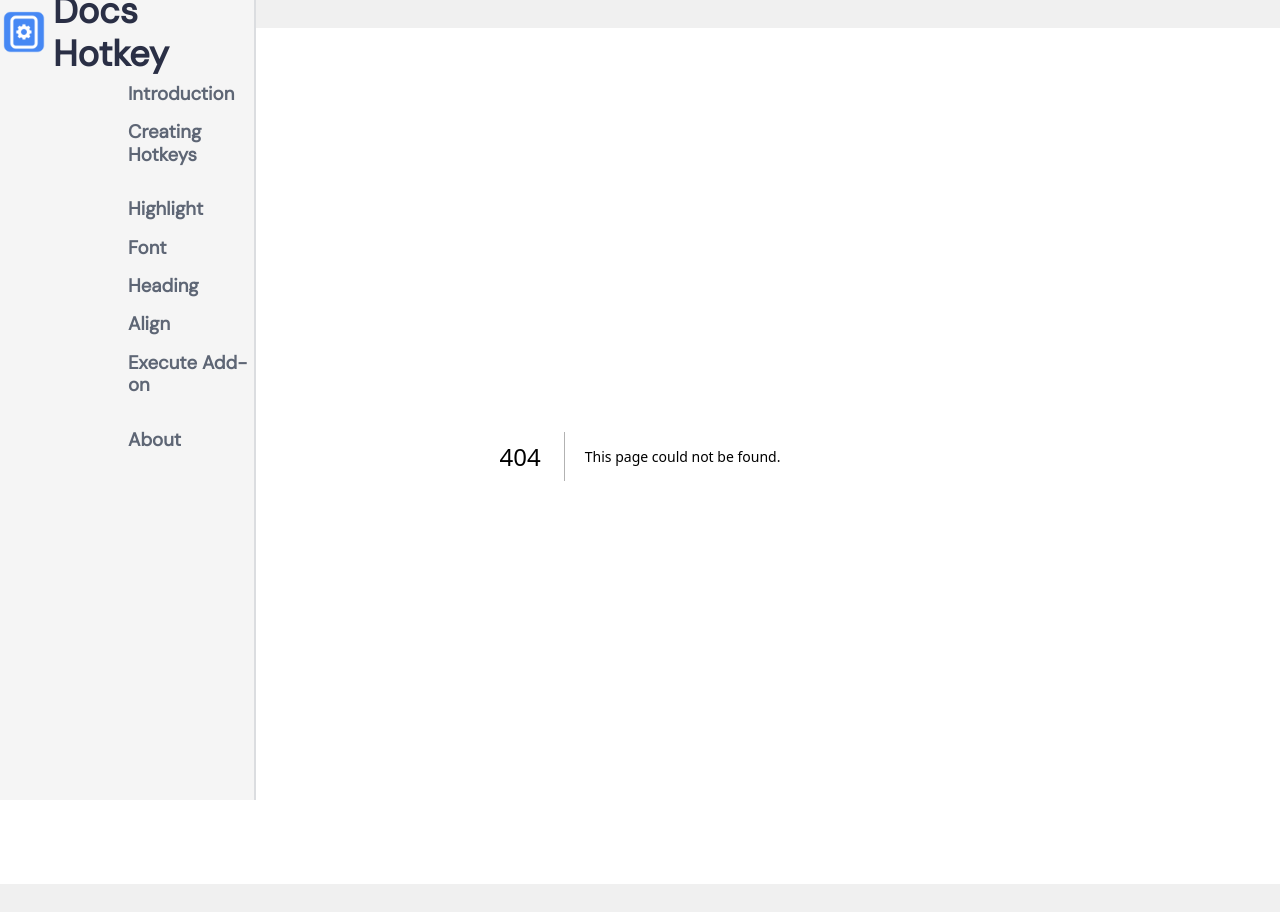
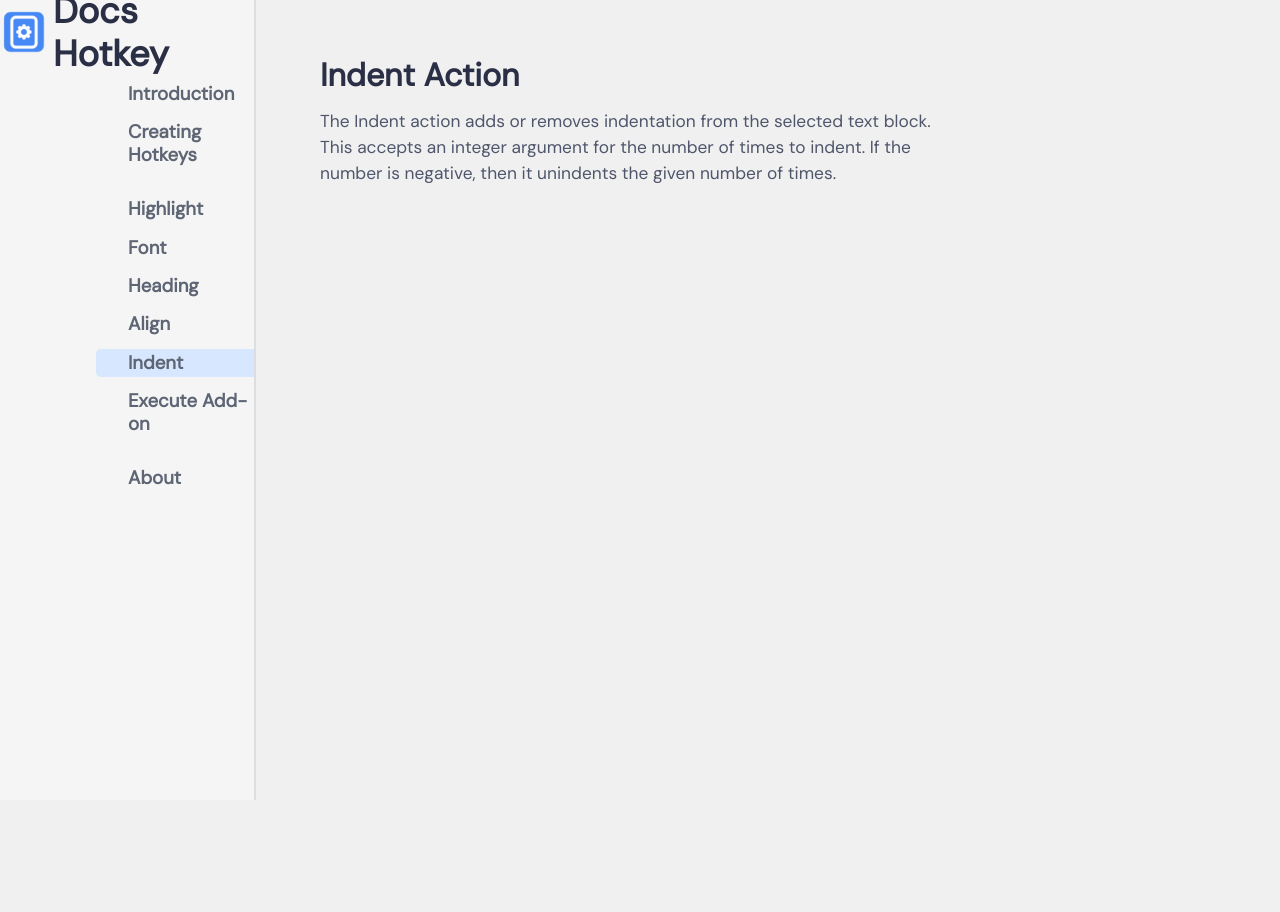
Before and after one commit to ZackMurry/docs-hotkey, a Next.js app in the folder web/frontend/: page /indent in a window 1280 px wide. Before the commit this address had no page. After the commit the page ends 800 px from the top, so only its background shows below. Built offline with nearby package versions, Linux system fonts and the light colour scheme.

Commit message:
Bump version and add documentation for indent

```diff
--- a/web/frontend/components/DocumentationPage.tsx
+++ b/web/frontend/components/DocumentationPage.tsx
@@ -28,6 +28,7 @@ const DocumentationPage: FC<Props> = ({ children }) => {
             <NavItem title='Font' path='/font' currentPath={path} />
             <NavItem title='Heading' path='/heading' currentPath={path} />
             <NavItem title='Align' path='/align' currentPath={path} />
+            <NavItem title='Indent' path='/indent' currentPath={path} />
             <NavItem title='Execute Add-on' path='/execute-addon' currentPath={path} />
             <Box h='2vh' />
             <NavItem title='About' path='/about' currentPath={path} />
--- a/web/frontend/components/MobileNavbar.tsx
+++ b/web/frontend/components/MobileNavbar.tsx
@@ -54,6 +54,7 @@ const MobileNavbar: FC = () => {
           <NavItem title='Font' path='/font' currentPath={path} onClick={() => setExpanded(false)} isMobile />
           <NavItem title='Heading' path='/heading' currentPath={path} onClick={() => setExpanded(false)} isMobile />
           <NavItem title='Align' path='/align' currentPath={path} onClick={() => setExpanded(false)} isMobile />
+          <NavItem title='Indent' path='/indent' currentPath={path} onClick={() => setExpanded(false)} isMobile />
           <NavItem
             title='Execute Add-on'
             path='/execute-addon'
--- /dev/null
+++ b/web/frontend/pages/indent.tsx
@@ -0,0 +1,18 @@
+import { FC } from 'react'
+import { Box, Heading, Text, Img } from '@chakra-ui/react'
+
+const IndentAction: FC = () => {
+  return (
+    <Box>
+      <Heading fontSize='24pt' color='headingText' mb='15px'>
+        Indent Action
+      </Heading>
+      <Text fontSize='13pt' color='bodyText' mb='15px'>
+        The Indent action adds or removes indentation from the selected text block. This accepts an integer argument for the
+        number of times to indent. If the number is negative, then it unindents the given number of times.
+      </Text>
+    </Box>
+  )
+}
+
+export default IndentAction
--- a/web/frontend/pages/index.tsx
+++ b/web/frontend/pages/index.tsx
@@ -2,7 +2,6 @@ import { FC } from 'react'
 import { Box, Heading, Text, Link, UnorderedList, ListItem, OrderedList, Code } from '@chakra-ui/react'
 import { CopyIcon, ExternalLinkIcon } from '@chakra-ui/icons'
 
-// todo: responsiveness
 const IntroductionSection: FC = () => {
   return (
     <Box>
```
Also changed, not shown: 2 other files (tests, documents, lock files or other folders).
